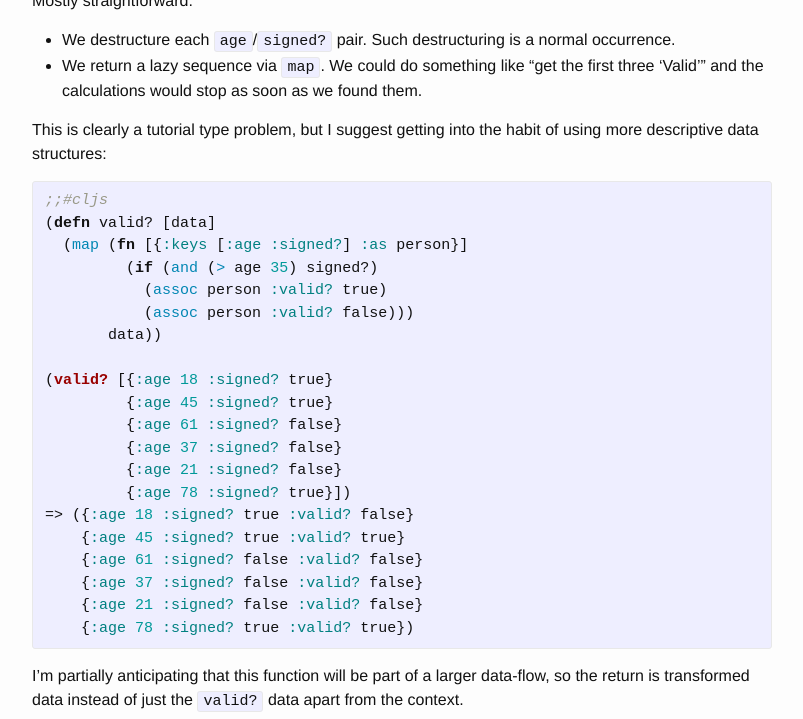
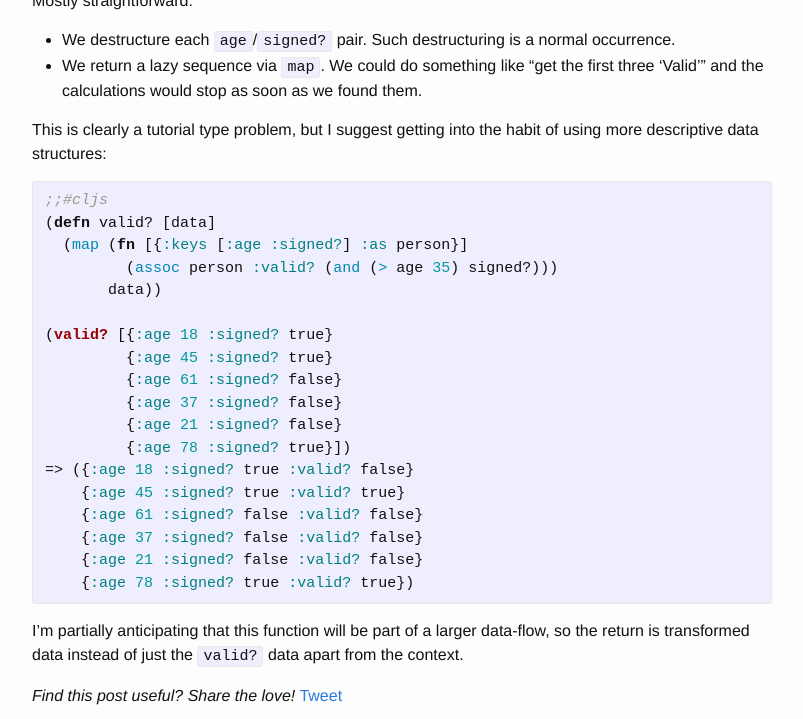
Before and after one commit to bostonou/bostonou.github.io, a Jekyll site: the page built from _posts/2018-11-22-js-to-cljs-3.markdown, in a window 1280 px wide and 900 px high, scrolled down 934 px, cut to the strip 0-719 px from the top of the window. Shown: the whole strip, without its empty margins (238-1041 px from the left). Built offline with Jekyll 4.4.1, drawn with Linux system fonts in a browser that asks for light colours; nearby versions of some CDN libraries; comment, search, counter and statistics services are not loaded.

Commit message:
minor change

```diff
--- a/_posts/2018-11-22-js-to-cljs-3.markdown
+++ b/_posts/2018-11-22-js-to-cljs-3.markdown
@@ -46,9 +46,7 @@ This is clearly a tutorial type problem, but I suggest getting into the habit of
 ;;#cljs
 (defn valid? [data]
   (map (fn [{:keys [:age :signed?] :as person}]
-         (if (and (> age 35) signed?)
-           (assoc person :valid? true)
-           (assoc person :valid? false)))
+         (assoc person :valid? (and (> age 35) signed?)))
        data))
 
 (valid? [{:age 18 :signed? true}
```
